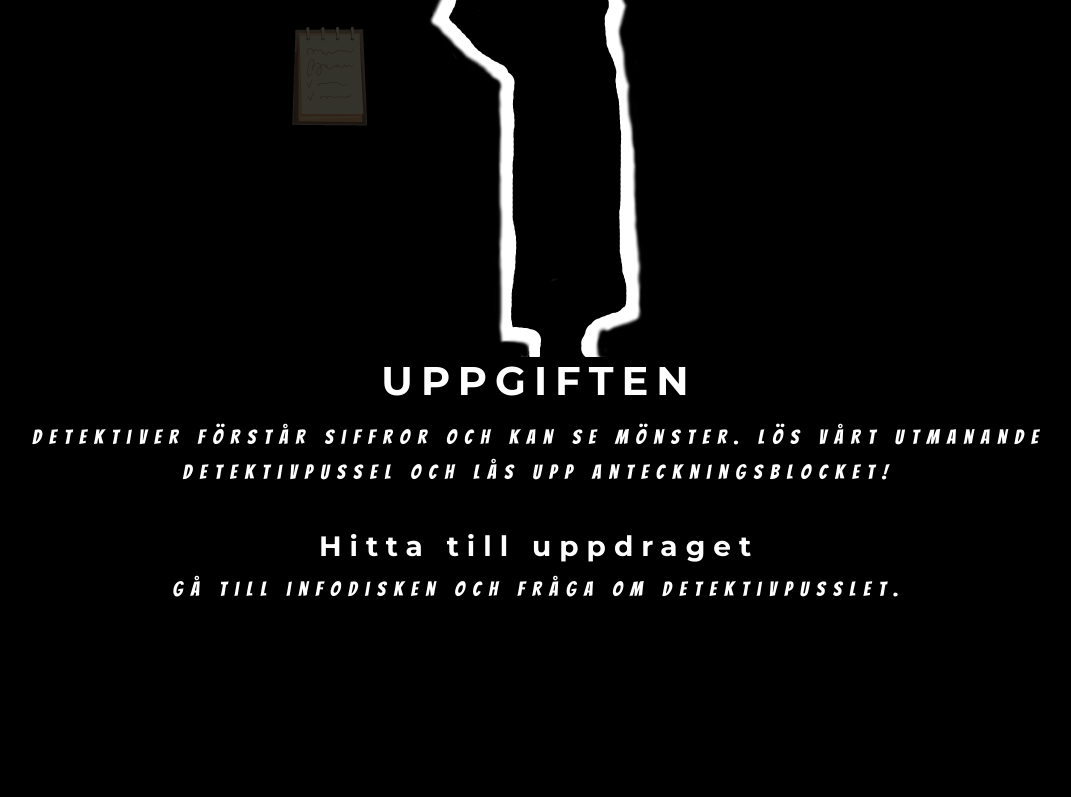
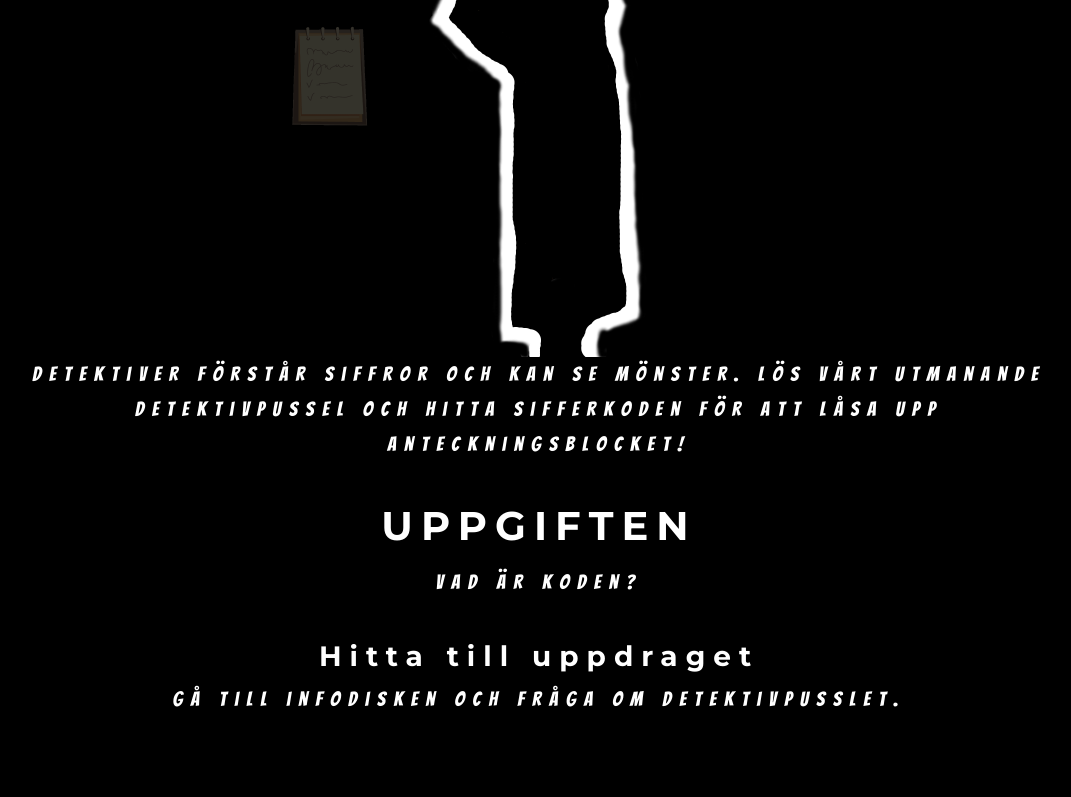
Before and after one commit to Benjaminaljic/benjaminaljic.nya.github.io, a plain HTML site: page 4.html in a window 1280 px wide. Shown: the part 504-1301 px from the top of the page, without its empty margins (101-1172 px from the left). Drawn offline with nearby package versions, Linux system fonts and the light colour scheme; files that its build step writes are made by us from their sources; a web font is replaced by a local one.

Commit message:
Update 4.html

```diff
--- a/4.html
+++ b/4.html
@@ -92,10 +92,12 @@
     </div>
         <div class="row">
           <div class="col-lg-12 text-center">
-
+  <p>
+         Detektiver förstår siffror och kan se mönster. Lös vårt utmanande detektivpussel och hitta sifferkoden för att låsa upp anteckningsblocket!
+            </p>
             <h2 class="section-heading text-uppercase">Uppgiften</h2>
             <p>
-         Detektiver förstår siffror och kan se mönster. Lös vårt utmanande detektivpussel och lås upp anteckningsblocket!
+     Vad är koden?
             </p>
             <h3>Hitta till uppdraget</h3>
             <p> Gå till infodisken och fråga om detektivpusslet.</p>
```
